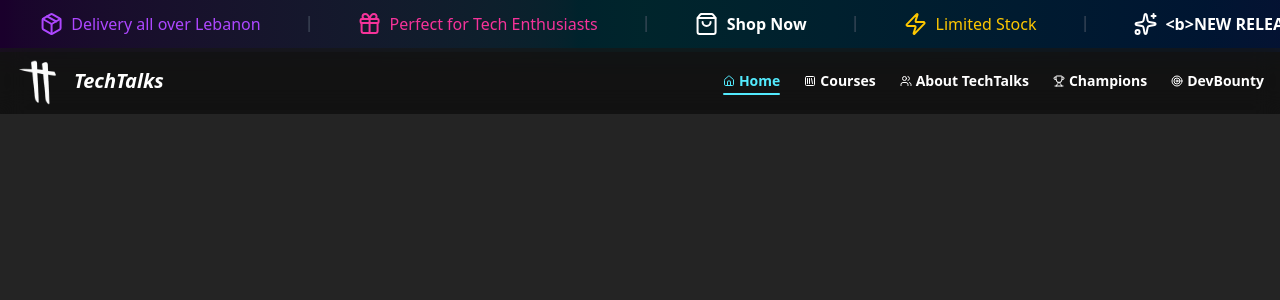
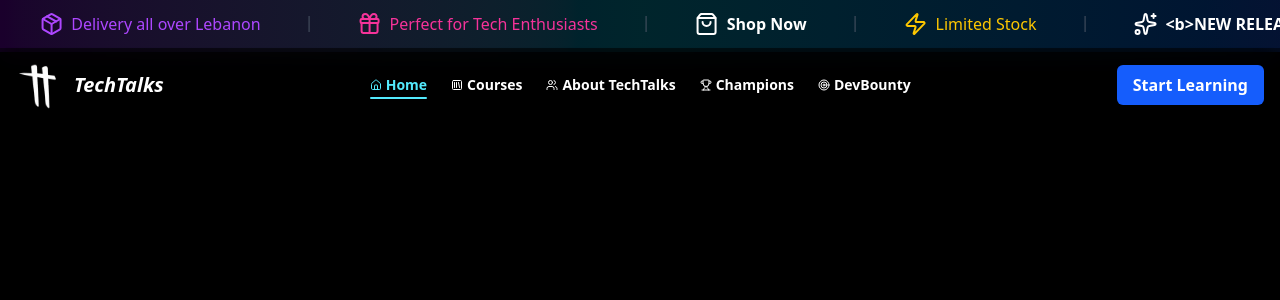
Before and after one commit to chko0/devbounty-techtalks-1, a React (Vite) app: page / in a window 1280 px wide. Shown: the top 300 px of the page. Built offline with nearby package versions, Linux system fonts and the light colour scheme.

Commit message:
feat: Introduce Button component and global styling updates
- Adds reusable Button component for interactive elements
- Integrates "Start Learning" button into the Navbar
- Installs 'clsx' for conditional class management
- Adjusts Navbar padding and updates the global background color to black

```diff
--- a/package.json
+++ b/package.json
@@ -11,6 +11,7 @@
   },
   "dependencies": {
     "@tailwindcss/vite": "^4.1.17",
+    "clsx": "^2.1.1",
     "lucide-react": "^0.554.0",
     "react": "^19.2.0",
     "react-dom": "^19.2.0",
--- /dev/null
+++ b/src/components/common/Button.jsx
@@ -0,0 +1,21 @@
+import { Link } from "react-router-dom";
+import clsx from "clsx";
+
+export default function Button({ children, className, to, ...props }) {
+  const baseClasses =
+    "px-4 py-2 rounded-md font-semibold transition-colors text-white bg-blue-600 hover:bg-blue-700";
+
+  if (to) {
+    return (
+      <Link to={to} className={clsx(baseClasses, className)} {...props}>
+        {children}
+      </Link>
+    );
+  }
+
+  return (
+    <button className={clsx(baseClasses, className)} {...props}>
+      {children}
+    </button>
+  );
+}
--- a/src/components/layout/NavBar.jsx
+++ b/src/components/layout/NavBar.jsx
@@ -2,6 +2,7 @@ import { Home, SquareLibrary, Target, Trophy, Users } from "lucide-react";
 import NavLink from "../common/NavLink";
 import Logo from "../common/Logo";
 import { Link, useLocation } from "react-router-dom";
+import Button from "../common/Button";
 
 export default function NavBar() {
   const location = useLocation();
@@ -17,7 +18,8 @@ export default function NavBar() {
   const currentPage = location.pathname.split("/")[1];
 
   return (
-    <div className="sticky top-12 z-60 w-full bg-black/50 backdrop-blur-md px-4 py-2 flex items-center justify-between">
+    <header className="sticky top-12 z-50 w-full bg-black/30 backdrop-blur-md shadow-md transition duration-300">
+      <div className="mx-auto max-w-7xl flex items-center justify-between px-4 py-3">
         <Link to="/">
           <Logo />
         </Link>
@@ -33,6 +35,10 @@ export default function NavBar() {
             </NavLink>
           ))}
         </nav>
+        <Button to="/courses" className="bg-blue-600">
+          Start Learning
+        </Button>
       </div>
+    </header>
   );
 }
--- a/src/index.css
+++ b/src/index.css
@@ -8,7 +8,7 @@
 
   color-scheme: light dark;
   color: rgba(255, 255, 255, 0.87);
-  background-color: #242424;
+  background-color: black;
 
   font-synthesis: none;
   text-rendering: optimizeLegibility;
```
Also changed, not shown: 1 other file (tests, documents, lock files or other folders). Lines whose indentation alone changed are shown as unchanged.
